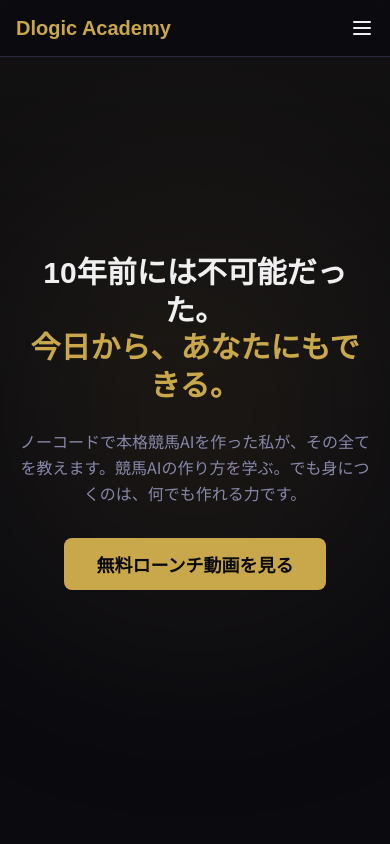
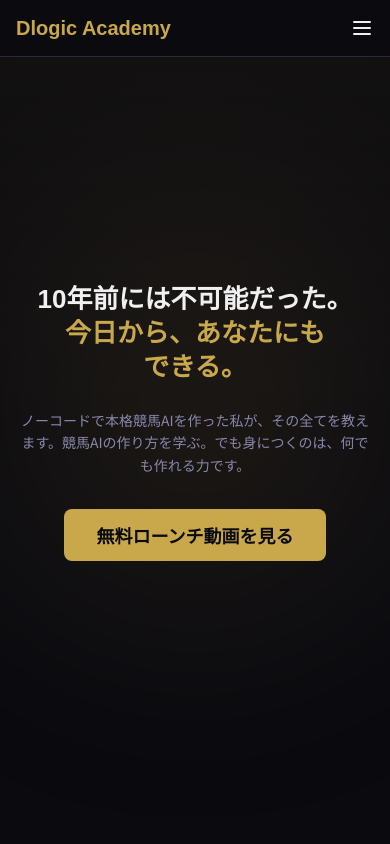
Before and after one commit to jinjinsansan/dlc, a Next.js app: page / in a window 390 px wide. Shown: the top 844 px of the page. Built offline with nearby package versions, Linux system fonts and the light colour scheme.

Commit message:
Fix mobile line breaks: eliminate orphan text, control wrap points per viewport
Co-authored-by: factory-droid[bot] <138933559+factory-droid[bot]@users.noreply.github.com>

```diff
--- a/src/components/sections/AboutSection.tsx
+++ b/src/components/sections/AboutSection.tsx
@@ -26,16 +26,10 @@ export default function AboutSection() {
     <section className="py-16 sm:py-24 px-4 sm:px-6 lg:px-8">
       <div className="max-w-5xl mx-auto">
         <h2 className="font-serif text-2xl sm:text-3xl md:text-4xl font-bold text-center mb-4">
-          Dlogic Academyは、
-          <br className="md:hidden" />
-          <span className="text-primary">作れる人間を増やす場所</span>です
+          Dlogic Academyは、<br className="md:hidden" /><span className="text-primary">作れる人間を増やす場所</span>です
         </h2>
         <p className="text-text-muted text-sm sm:text-base text-center max-w-2xl mx-auto mb-10 sm:mb-16 leading-relaxed">
-          競馬AIの作り方を教えるが、本質は
-          <br className="hidden sm:block" />
-          「何でも作れる力」を身につけること。
-          <br className="sm:hidden" />
-          学ぶだけでなく、仲間と作り、依頼し合えるコミュニティ。
+          競馬AIの作り方を教えるが、本質は「何でも作れる力」を身につけること。<br className="sm:hidden" />学ぶだけでなく、仲間と作り、依頼し合えるコミュニティ。
         </p>
 
         <div className="grid sm:grid-cols-3 gap-8 sm:gap-6 md:gap-8">
--- a/src/components/sections/CTASection.tsx
+++ b/src/components/sections/CTASection.tsx
@@ -20,9 +20,7 @@ export default function CTASection() {
         {isOpen ? (
           <>
             <p className="text-text-muted text-sm sm:text-base mb-2 leading-relaxed">
-              第{cohort}期生の募集は限定人数での受付となります。
-              <br className="hidden sm:block" />
-              定員に達し次第、募集を締め切ります。
+              第{cohort}期生の募集は限定人数での受付となります。定員に達し次第、募集を締め切ります。
             </p>
             <p className="text-text-muted text-xs sm:text-sm mb-2">
               締切: {formattedDeadline}
--- a/src/components/sections/EraChangeSection.tsx
+++ b/src/components/sections/EraChangeSection.tsx
@@ -18,14 +18,10 @@ export default function EraChangeSection() {
     <section className="py-16 sm:py-24 px-4 sm:px-6 lg:px-8">
       <div className="max-w-5xl mx-auto">
         <h2 className="font-serif text-2xl sm:text-3xl md:text-4xl font-bold text-center mb-4 sm:mb-6">
-          AIは、<span className="text-primary">個人開発の常識</span>を変えた
+          AIは、<br className="sm:hidden" /><span className="text-primary">個人開発の常識</span>を変えた
         </h2>
         <p className="text-text-muted text-sm sm:text-base text-center max-w-2xl mx-auto mb-10 sm:mb-16 leading-relaxed">
-          コードを書かなくてもプロ品質のアプリが作れる時代。
-          <br className="hidden sm:block" />
-          まだほとんどの人がその事実を知らない。
-          <br className="hidden sm:block" />
-          気づいた人から、圧倒的な差がつき始めている。
+          コードを書かなくてもプロ品質のアプリが作れる時代。まだほとんどの人がその事実を知らない。気づいた人から、圧倒的な差がつき始めている。
         </p>
 
         <div className="space-y-6">
--- a/src/components/sections/HeroSection.tsx
+++ b/src/components/sections/HeroSection.tsx
@@ -8,15 +8,12 @@ export default function HeroSection() {
       <div className="absolute top-1/4 left-1/2 -translate-x-1/2 w-[400px] h-[400px] sm:w-[600px] sm:h-[600px] bg-primary/10 rounded-full blur-[120px]" />
 
       <div className="relative z-10 max-w-4xl mx-auto">
-        <h1 className="font-serif text-3xl sm:text-4xl md:text-6xl lg:text-7xl font-bold mb-6 sm:mb-8 leading-tight">
-          <span className="block sm:inline">10年前には不可能だった。</span>
-          <br className="hidden sm:block" />
-          <span className="block sm:inline text-primary">今日から、あなたにもできる。</span>
+        <h1 className="font-serif text-[26px] sm:text-4xl md:text-6xl lg:text-7xl font-bold mb-6 sm:mb-8 leading-[1.3]">
+          10年前には不可能だった。<br />
+          <span className="text-primary">今日から、あなたにも<br className="sm:hidden" />できる。</span>
         </h1>
-        <p className="text-text-muted text-base sm:text-lg md:text-xl max-w-2xl mx-auto mb-8 sm:mb-12 leading-relaxed">
-          ノーコードで本格競馬AIを作った私が、その全てを教えます。
-          <br className="hidden sm:inline" />
-          競馬AIの作り方を学ぶ。でも身につくのは、何でも作れる力です。
+        <p className="text-text-muted text-sm sm:text-lg md:text-xl max-w-2xl mx-auto mb-8 sm:mb-12 leading-relaxed">
+          ノーコードで本格競馬AIを作った私が、その全てを教えます。競馬AIの作り方を学ぶ。でも身につくのは、何でも作れる力です。
         </p>
         <Button href="/launch/episode/1" className="text-base sm:text-lg py-3 sm:py-4 px-8 sm:px-12">
           無料ローンチ動画を見る
--- a/src/components/sections/PricingSection.tsx
+++ b/src/components/sections/PricingSection.tsx
@@ -48,8 +48,7 @@ export default function PricingSection() {
     <section id="pricing" className="py-16 sm:py-24 px-4 sm:px-6 lg:px-8">
       <div className="max-w-5xl mx-auto">
         <h2 className="font-serif text-2xl sm:text-3xl md:text-4xl font-bold text-center mb-4">
-          あなたのペースで選べる
-          <span className="text-primary">3つのプラン</span>
+          あなたのペースで選べる<br className="sm:hidden" /><span className="text-primary">3つのプラン</span>
         </h2>
         <p className="text-text-muted text-sm sm:text-base text-center mb-10 sm:mb-16">
           一括払い・追加料金なし
```
